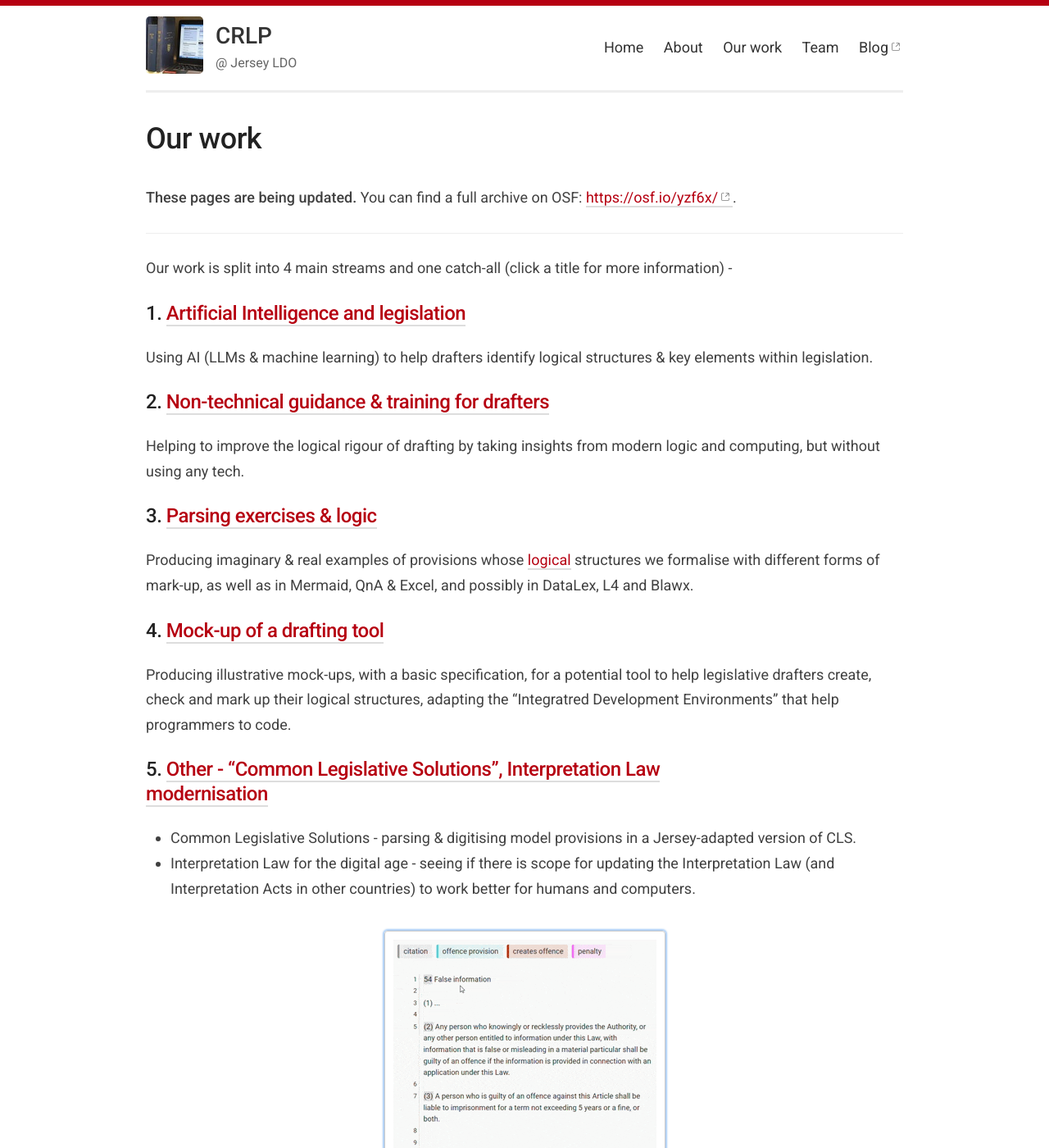
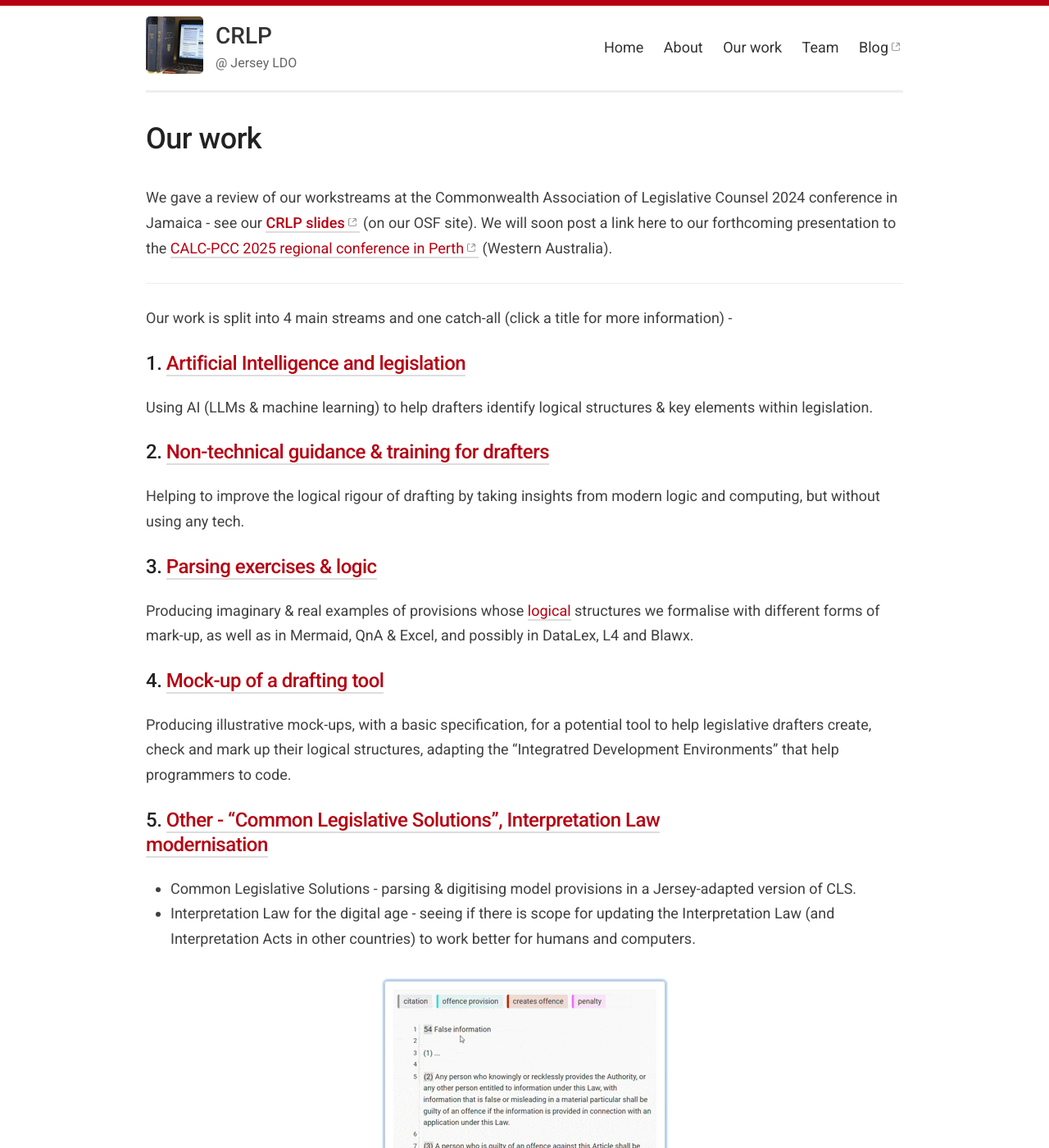
Before and after one commit to crlp-jerseyldo/crlp-jerseyldo.github.io, a Jekyll site: the page built from _pages/work.md, in a window 1280 px wide and 1400 px high. Shown: the whole window at 82% size. Built offline with Jekyll 4.4.1, drawn with Linux system fonts in a browser that asks for light colours; part of the change alters nothing that is shown; some of the changed text lies outside the part shown.

Commit message:
Update work.md
Re-arranged, moved Jamaica ref here, added Perth ref in advance

```diff
--- a/_pages/work.md
+++ b/_pages/work.md
@@ -4,7 +4,7 @@ title: Our work
 permalink: /work/
 ---
 
-**These pages are being updated.** You can find a full archive on OSF: <https://osf.io/yzf6x/>{:target="_blank"}.
+We gave a review of our workstreams at the Commonwealth Association of Legislative Counsel 2024 conference in Jamaica - see our [**CRLP slides**](https://osf.io/erxby){:target="_blank"} (on our OSF site). We will soon post a link here to our forthcoming presentation to the [CALC-PCC 2025 regional conference in Perth](https://www.calc.ngo/sites/default/files/APCC-CALC%202025%20regional%20drafting%20conference%20program%20%28as%20at%2019-2-25%29_0.pdf){:target="_blank"} (Western Australia).
 
 ----
 
@@ -32,63 +32,6 @@ Producing illustrative mock-ups, with a basic specification, for a potential too
 
 ![Animation showing basic highlighting of a provision](/images/basic-highlighting.gif){:.my-l.frame} *Animation showing basic highlighting of an offence provision*
 
-
-
-
-
-<!---
-
-Parsing exercises – the imaginary & real examples we have been working on – we will post versions with different forms of mark-up, and in Mermaid, QnA & Excel, and possibly in DataLex, L4 and Blawx (see our previous newsletter)
-
-
-
-
-[Stream 1](#stream-1-lorem-ipsum), [Stream 2](#stream-2-dolor-sit-amet), [Stream 3](#stream-3-consectetur-adipiscing) and [Stream 4](#stream-4-dolor-sit-amet).
-
 ----
 
-## Stream 1 (lorem ipsum)
-
-Lorem ipsum dolor sit amet
-
-- some more
-- details about
-- Stream 1
-
-### Publications
-
-- [Publication 1](https://osf.io){:target="_blank"}
-- [Publication 2](https://osf.io){:target="_blank"}
-- [Publication 3](https://osf.io){:target="_blank"}
-
-----
-
-## Stream 2 (dolor sit amet)
-
-Consectetur adipiscing elit
-
-- more details
-- about this
-- particular stream
-
-----
-
-## Stream 3 (consectetur adipiscing)
-
-Nam eleifend enim ac ipsum ultrices
-
-- pellentesque leo diam
-- ultricies sit amet lectus nec
-- tempus semper enim
-
-----
-
-## Stream 4 (dolor sit amet)
-
-Vestibulum venenatis est sed scelerisque molestie.
-
-- pellentesque quis vulputate nulla
-- ac tristique leo
-- vehicula sit amet risus id, ornare placerat augue
-
---->
+**These pages are updated when we have news** - you can find a full archive on OSF: <https://osf.io/yzf6x/>{:target="_blank"}.
```
